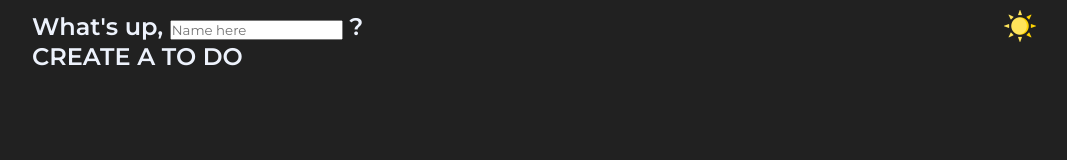
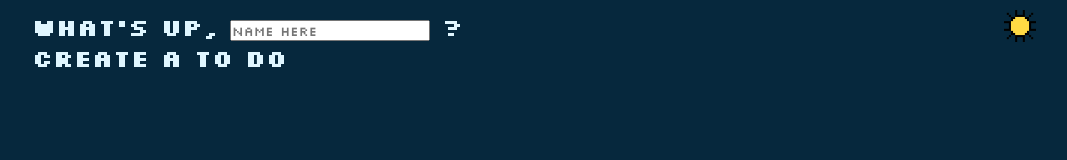
Before and after one commit to anthpantaleo/todo_app, a website built with webpack: page dist/index.html in a window 1280 px wide. Both pictures are taken after a click on the picture 1126 px from the left and 26 px from the top of the page. Shown: the whole page, without its empty margins (106-1173 px from the left). Built offline with Linux system fonts and the light colour scheme.

Commit message:
styling initial

```diff
--- a/src/generalDom.js
+++ b/src/generalDom.js
@@ -4,9 +4,9 @@ const generalDomControl = (() => {
   themeIcon.onclick = function () {
     document.body.classList.toggle("dark-theme");
     if (document.body.classList.contains("dark-theme")) {
-      themeIcon.src = "../dist/images/sun.png";
+      themeIcon.src = "../dist/images/sunpixel.png";
     } else {
-      themeIcon.src = "../dist/images/moon.png";
+      themeIcon.src = "../dist/images/half-moon.png";
     }
   };
 })();
--- a/src/styles.css
+++ b/src/styles.css
@@ -1,13 +1,16 @@
-@import url("https://fonts.googleapis.com/css2?family=Montserrat:wght@400;600&display=swap");
-
+@import url("https://fonts.googleapis.com/css2?family=Montserrat:wght@400;600&family=Press+Start+2P&family=Silkscreen:wght@400;700&display=swap");
 :root {
-  --primary-color: #edf2fc;
-  --secondary-color: #212121;
+  /* --primary-color: #edf2fc;
+  --secondary-color: #212121; */
+  --primary-color: #dff6ff;
+  --secondary-color: #06283d;
 }
 
 .dark-theme {
-  --primary-color: #212121;
-  --secondary-color: #edf2fc;
+  /* --primary-color: #212121;
+  --secondary-color: #edf2fc; */
+  --primary-color: #06283d;
+  --secondary-color: #dff6ff;
 }
 
 html {
@@ -16,7 +19,7 @@ html {
 }
 
 * {
-  font-family: "Montserrat", sans-serif;
+  font-family: "Silkscreen", sans-serif;
   margin: 0;
   padding: 0;
 }
```
Also changed, not shown: dist/generalDomControl.bundle.js, dist/images/half-moon.png (added), dist/images/sunpixel.png (added), dist/index.bundle.js, dist/index.html.
